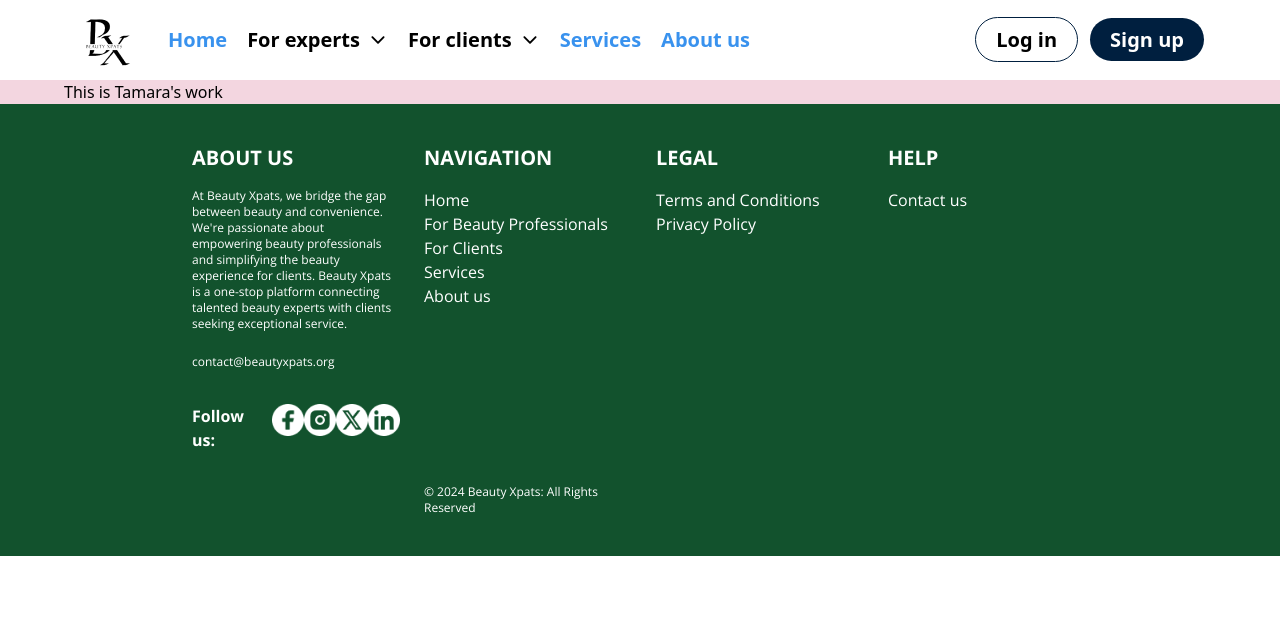
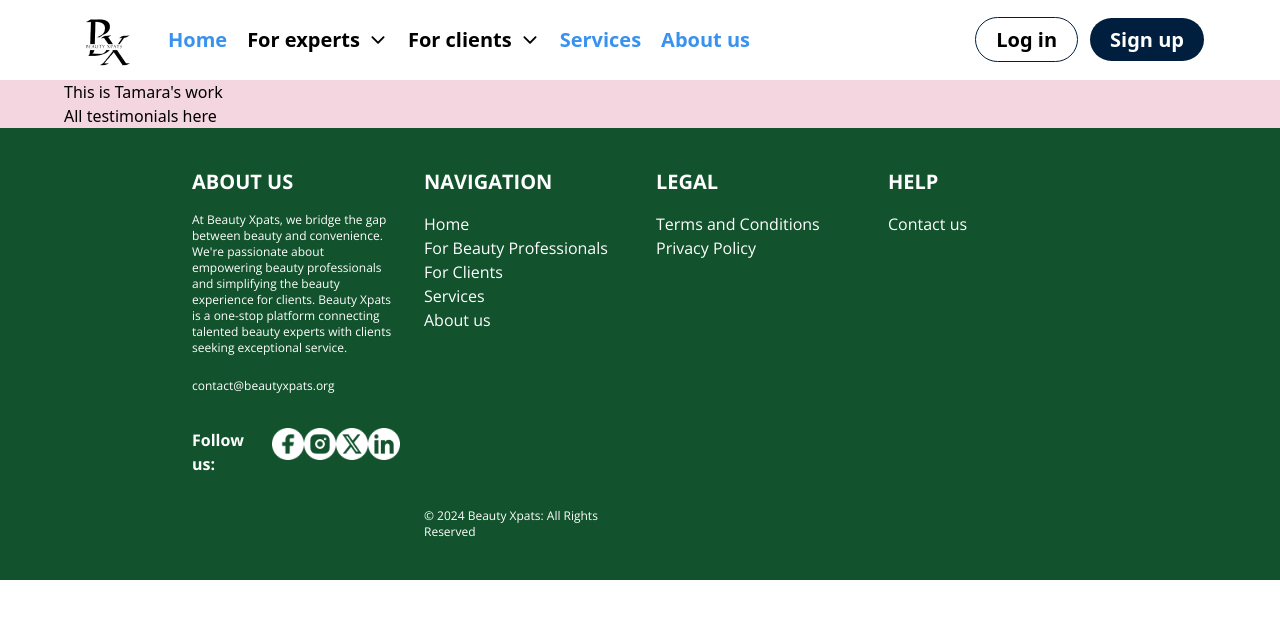
Before and after one commit to Lahitan/beautyexpert, a React (Vite) app: page / in a window 1280 px wide. Shown: the top 618 px of the page. Built offline with nearby package versions, Linux system fonts and the light colour scheme.

Commit message:
feat: create testimonial component

```diff
--- a/src/pages/Home/Main.jsx
+++ b/src/pages/Home/Main.jsx
@@ -1,10 +1,13 @@
 import React from "react";
+import Testimonials from "../../testimonials/Testimonials";
 
 const Main = () => {
 	return (
 		<div className="bg-primary-brand">
 			<div className="w-[90%] mx-auto">
 				<p>This is Tamara's work</p>
+
+				<Testimonials />
 			</div>
 		</div>
 	);
--- /dev/null
+++ b/src/testimonials/Testimonials.jsx
@@ -0,0 +1,13 @@
+import React from 'react'
+
+function Testimonials() {
+  return (
+    <>
+      <div className=' bg-primary-brand' >
+        <p>All testimonials here</p>
+      </div>
+    </>
+  )
+}
+
+export default Testimonials
```
